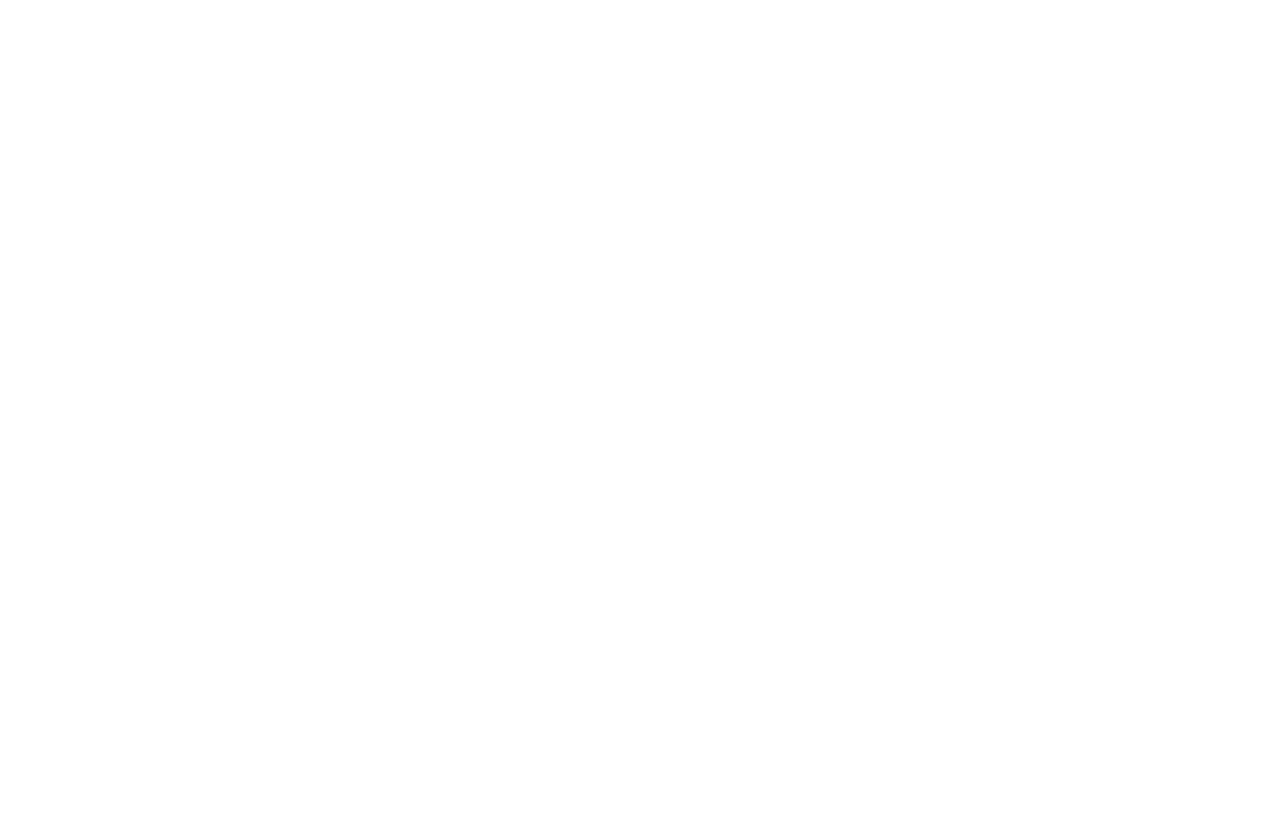
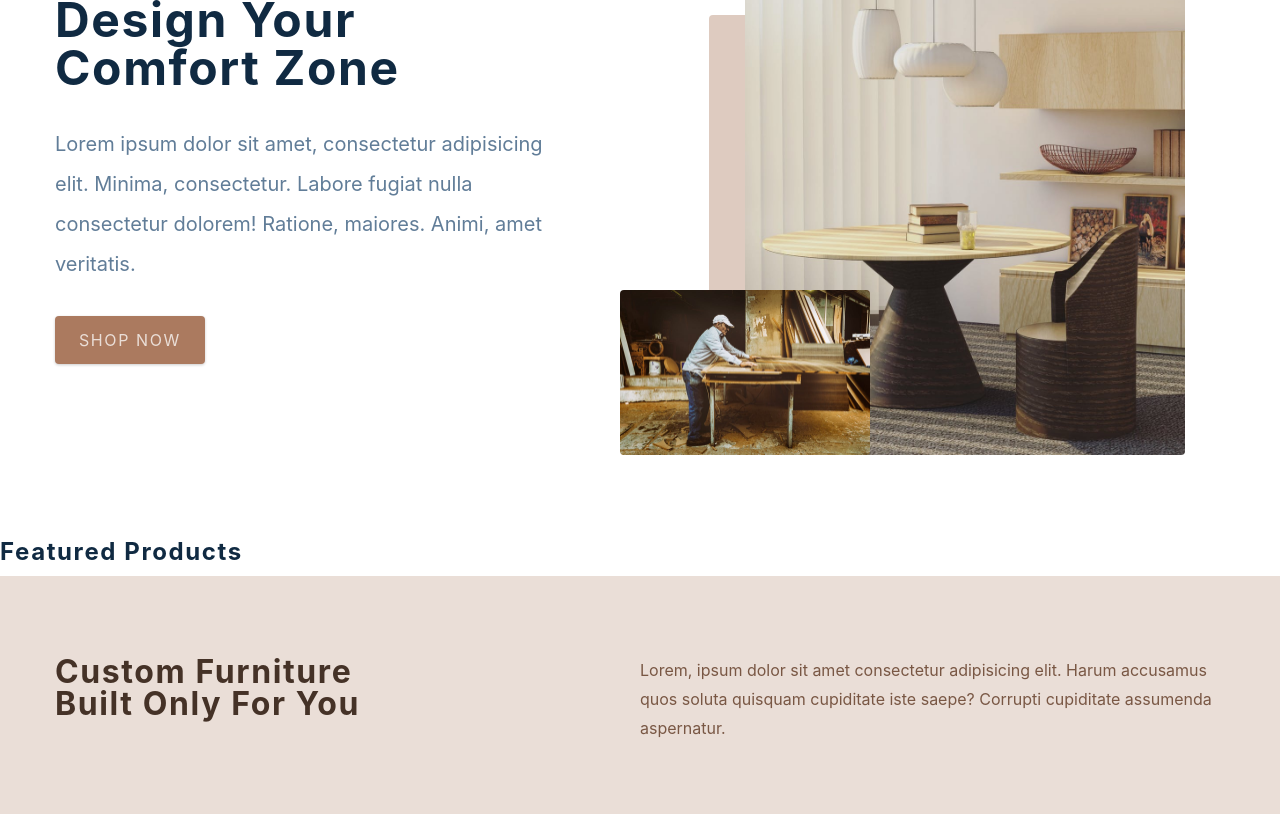
Before and after one commit to svvdovkina/comfy-furr, a React (Create React App) app: page / in a window 1280 px wide. Shown: the part 260-1074 px from the top of the page. Before the commit the page ends 800 px from the top, so only its background shows below. Built offline with nearby package versions, Linux system fonts and the light colour scheme; the HTML template or start-up script is replaced by a standard one.

Commit message:
add Hero, Services and Contact components to the home page

```diff
--- a/src/components/Contact.js
+++ b/src/components/Contact.js
@@ -2,7 +2,18 @@
 import styled from 'styled-components'
 
 const Contact = () => {
-  return <h4>contact section</h4>
+  return <Wrapper>
+    <div className="section-center">
+      <h3>Join our newsletter and get 20% off</h3>
+      <div className="content">
+        <p>Lorem ipsum dolor sit amet consectetur, adipisicing elit. Nesciunt ab modi numquam, vitae sit expedita facere aspernatur sapiente quae natus.</p>
+        <form action="" className="contect-form">
+          <input type="email" name="" className='form-input' placeholder='enter-email' />
+          <button type="submit" className='submit-btn'>submit</button>
+        </form>
+      </div>
+    </div>
+  </Wrapper>
 }
 const Wrapper = styled.section`
   padding: 5rem 0;
--- a/src/components/Hero.js
+++ b/src/components/Hero.js
@@ -5,7 +5,20 @@
 import heroBcg2 from '../assets/hero-bcg-2.jpeg'
 
 const Hero = () => {
-  return <h4>hero</h4>
+  return <Wrapper className='section-center'>
+    <article className='content'>
+      <h1>
+        design your <br/>
+        comfort zone
+      </h1>
+      <p>Lorem ipsum dolor sit amet, consectetur adipisicing elit. Minima, consectetur. Labore fugiat nulla consectetur dolorem! Ratione, maiores. Animi, amet veritatis.</p>
+      <Link to='/products' className='btn hero-btn'>shop now</Link>
+    </article>
+    <article className='img-container'>
+      <img src={heroBcg} alt="" className='main-img' />
+      <img src={heroBcg2} alt="" className='accent-img' />
+    </article>
+  </Wrapper>
 }
 
 const Wrapper = styled.section`
--- a/src/components/Services.js
+++ b/src/components/Services.js
@@ -3,7 +3,29 @@
 import { services } from '../utils/constants'
 
 const Services = () => {
-  return <h4>services </h4>
+  return <Wrapper>
+    <div className="section-center">
+      <article className="header">
+        <h3>
+          custom furniture <br/>
+          built only for you
+        </h3>
+        <p>
+          Lorem, ipsum dolor sit amet consectetur adipisicing elit. Harum accusamus quos soluta quisquam cupiditate iste saepe? Corrupti cupiditate assumenda aspernatur.
+        </p>
+      </article>
+      <div className="services-center">
+        {services.map(service=>{
+          const {id, icon, title, text} =  service;
+          return <article key={id} className='service'>
+            <span className='icon'>{icon}</span>
+            <h4>{title}</h4>
+            <p>{text}</p>
+          </article>
+        })}
+      </div>
+    </div>
+  </Wrapper>
 }
 
 const Wrapper = styled.section`
--- a/src/pages/HomePage.js
+++ b/src/pages/HomePage.js
@@ -1,7 +1,12 @@
 import React from 'react'
 import { FeaturedProducts, Hero, Services, Contact } from '../components'
 const HomePage = () => {
-  return <h4>home page</h4>
+  return <main>
+    <Hero/>
+    <FeaturedProducts/>
+    <Services/>
+    <Contact/>
+  </main>
 }
 
 export default HomePage
```
